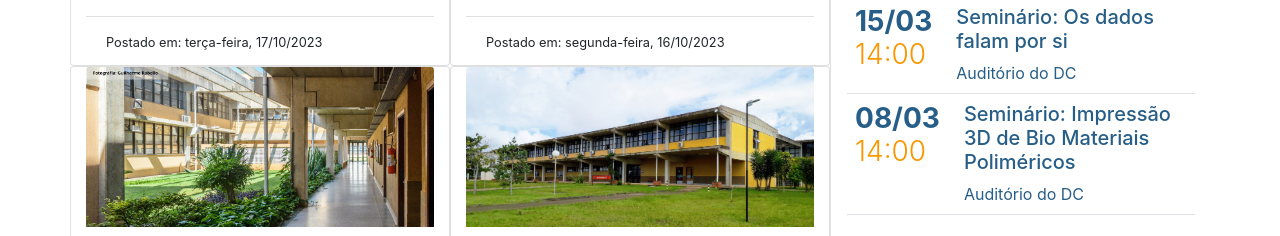
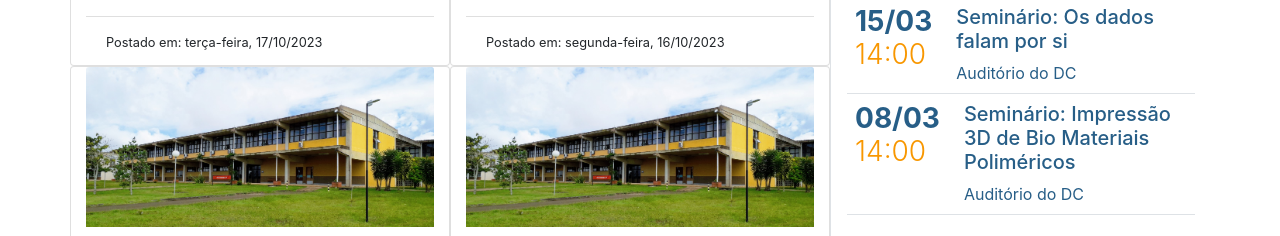
Before and after one commit to mferoc/Ufscar-PosWeb-Explorando_poderoso_html5, a plain HTML site: page index.html in a window 1280 px wide. Shown: the part 849-1085 px from the top of the page. Drawn offline with Linux system fonts and the light colour scheme.

Commit message:
feat: ajustando imagem de noticia

```diff
--- a/index.html
+++ b/index.html
@@ -196,7 +196,7 @@
               <div class="undefined">
                 <div>
                   <img class="card-img-top fit-image-noticia"
-                    src="images/jpg/banner-principal.jpg" alt="imagem notícia" />
+                    src="images/jpg/img-noticia.jpg" alt="imagem notícia" />
                 </div>
               </div>
               <div class="card-body d-flex flex-row">
```
